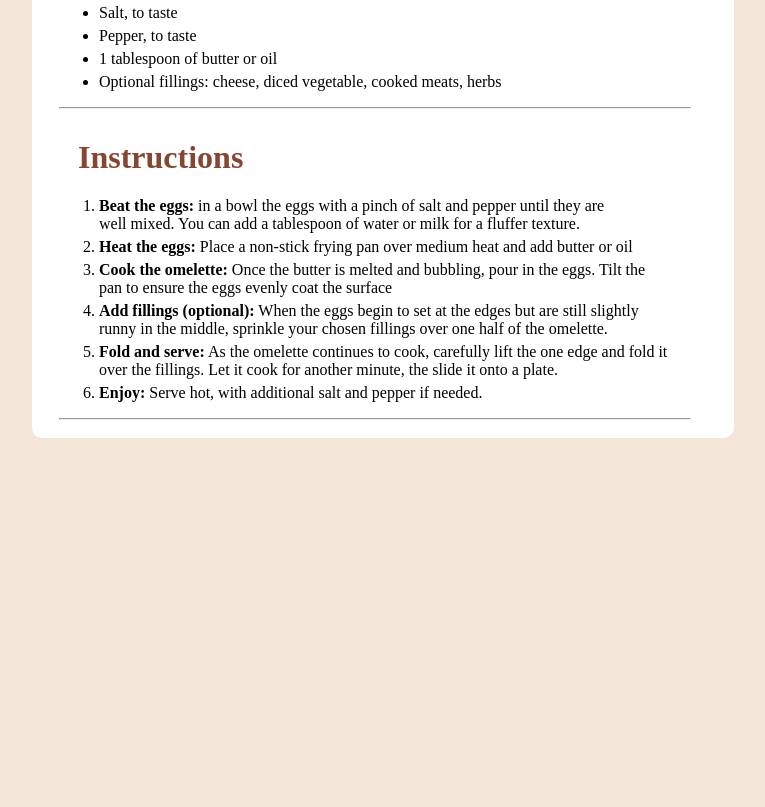
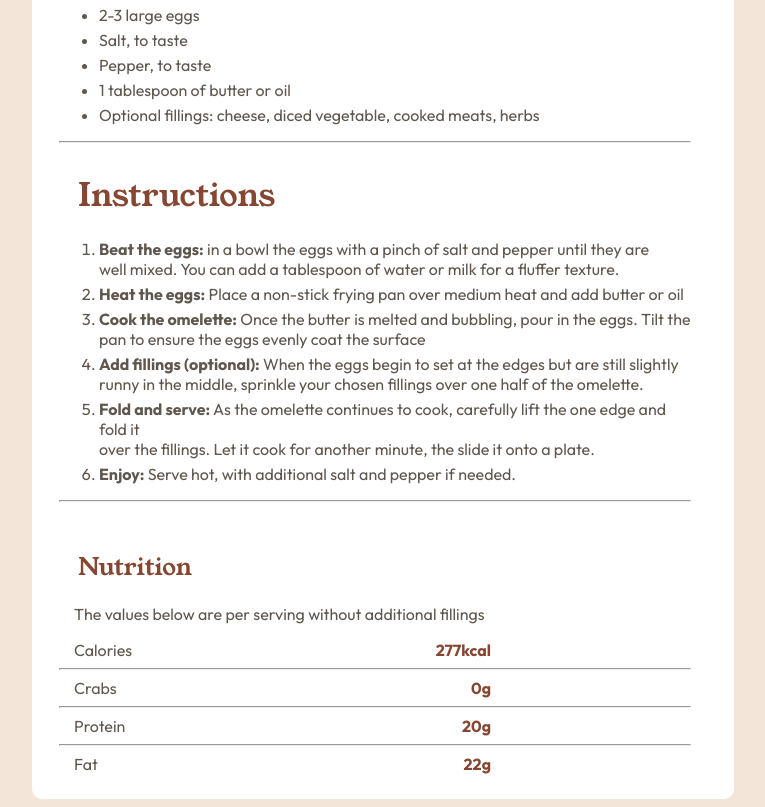
Before and after one commit to enxo8322/lesson2, a plain HTML site: page index.html in a window 1280 px wide. Shown: the part 724-1531 px from the top of the page, without its empty margins (257-1022 px from the left). Before the commit the page ends 1170 px from the top, so only its background shows below. Drawn offline with Linux system fonts and the light colour scheme.

Commit message:
finished nutrition

```diff
--- a/Assets/CSS/styles.css
+++ b/Assets/CSS/styles.css
@@ -15,15 +15,18 @@ body{
     background-color: var(--Stone-100);
     display: flex;
     justify-content: center;
+    padding-bottom: ;
 }
 .container{
     background-color: var(--White);
-    width: 610px;
+
+    color: var(--Stone-600);
+    width: 620px;
     border-radius: 10px;
-    padding-bottom: 200px;
-    padding-right: 65px;
+    padding-bottom: 250px;
+    padding-right: 55px;
     padding-left: 27px;
-    padding-bottom: 10px;
+    padding-bottom: 25px;
     padding-top: 20px;
     display: flex;
     flex-direction: column;
@@ -37,6 +40,7 @@ img{
     font-size: 16px;
     line-height: 1.3;
     margin-top: 20px;
+    font-family: "Outfit", sans-serif;
     /* max-width: 500px; */
     text-wrap: wrap;
 }
@@ -45,7 +49,41 @@ img{
     width: 630px;
     padding-left: 19px;
     border-radius: 10px;
+    font-family: "Outfit", sans-serif;
 }
+.container-2{
+    font-family: "Outfit", sans-serif;
+}
+.container-3{
+    font-family: "Outfit", sans-serif;
+}
+.nutrition{
+    margin-top: 20px;
+    font-family: "Outfit", sans-serif;
+}
+.item{
+    display: flex;
+    justify-content: space-between;
+}
+ol{
+}
+
+
+/* .Nutrition{
+    width: 100%;
+}
+.Nutrition td{
+    padding: 12px 0;
+
+}
+.Nutrition tr:not(:last-child) td{
+    border-bottom: 1px solid #e6e6e6;
+}
+.Nutrition td:last-child{
+    font-weight: 700;
+    color: #6b3a2f;
+    text-align: left;
+} */
 .nice{
     color: var(--Rose-800);
     margin-left: 19px;
@@ -54,17 +92,48 @@ img{
 }
 .ingre{
     color: var(--Brown-800);
+    width: 10px;
     padding-left: 19px;
+    font-family: "Young Serif", serif;
+    font-weight: normal;
 }
-.line{
-    width: 630px;
+.mumu{
+    font-family: "Young Serif", serif;
+    color: var(--Stone-900);
+    font-weight: normal;
 }
-.highlight{
-    font-weight: bold;
+ol{
+    font-family: "Outfit" serif;
 }
 
 
 
+hr{
+    width: 630px;
+    font-weight: lighter;
+}
+strong{
+    margin-right: 200px;
+    color: var(--Brown-800);
+}
+
+.yh{
+    margin-left: 15px;
+}
+
+
+.highlight{
+    font-weight: bold;
+    color: var(--Stone-600);
+}
+.we-good{
+    margin-left: 15px;
+    font-family: "Outfit", sans-serif;
+}
+
+
+
+
 li{
-    margin-top: 5px;
+    margin-top: 5px
 }
--- a/index.html
+++ b/index.html
@@ -5,13 +5,19 @@
     <meta charset="UTF-8">
     <meta name="viewport" content="width=device-width, initial-scale=1.0">
     <link rel="stylesheet" href="./Assets/CSS/styles.css">
+    <link rel="preconnect" href="https://fonts.googleapis.com">
+<link rel="preconnect" href="https://fonts.gstatic.com" crossorigin>
+<link href="https://fonts.googleapis.com/css2?family=Outfit:wght@100..900&family=Young+Serif&display=swap" rel="stylesheet">
+
+
+
     <title>Recipe Page</title>
 </head>
 <body>
     <div class="container">
         <img src="./Assets/Images/image-omelette.jpeg" alt="logo" width="640">
-        <h1> Simple Omelette Recipe</h1>
-        <p class="cat">An easy quick dish, perfect for any meal. This classic omelette combines beaten eggs<br>cooked to perfection, optionally filled with your choice of cheese, vegetable, or meats.</p>
+        <h1 class="mumu"> Simple Omelette Recipe</h1>
+        <p class="cat">An easy quick dish, perfect for any meal. This classic omelette combines beaten eggs<br>cooked to perfection, optionally filled with your choice of cheese, vegetables, or meats.</p>
         <div class="container-1">
             <h5 class="nice">Preparation time</h5>
             <ul class="list">
@@ -43,6 +49,39 @@
             </ol>
             <hr class="line">
         </div>
+        <section class="nutrition">
+            <h1 class="ingre">Nutrition</h1>
+            <p class="we-good">The values below are per serving without additional fillings</p>
+
+            <div class="item">
+                <span class="yh">Calories</span>
+                <strong>277kcal</strong>
+            </div>
+            <hr>
+            <div class="item">
+                <span class="yh">Crabs</span>
+                <strong>0g</strong>
+            </div>
+            <hr>
+            <div class="item">
+                <span class="yh">Protein</span>
+                <strong>20g</strong>
+            </div>
+            <hr>
+            <div class="item">
+                <span class="yh">Fat</span>
+                <strong>22g</strong>
+            </div>
+        </section>
+
+            <!-- <h1 class="ingre">Nutrition</h1>>
+            <table class="nutrition">
+                <tr><td>Calories</td><td><strong>277kcal</strong></td></tr>
+                <tr><td>Carbs</td><td><strong>0g</strong></td></tr>
+                <tr><td>Protein</td><td><strong>20g</strong></td></tr>
+                <tr><td>Fat</td><td><strong>22g</strong></td></tr>
+            </table> -->
+
 
     </div>
 </body>
```
